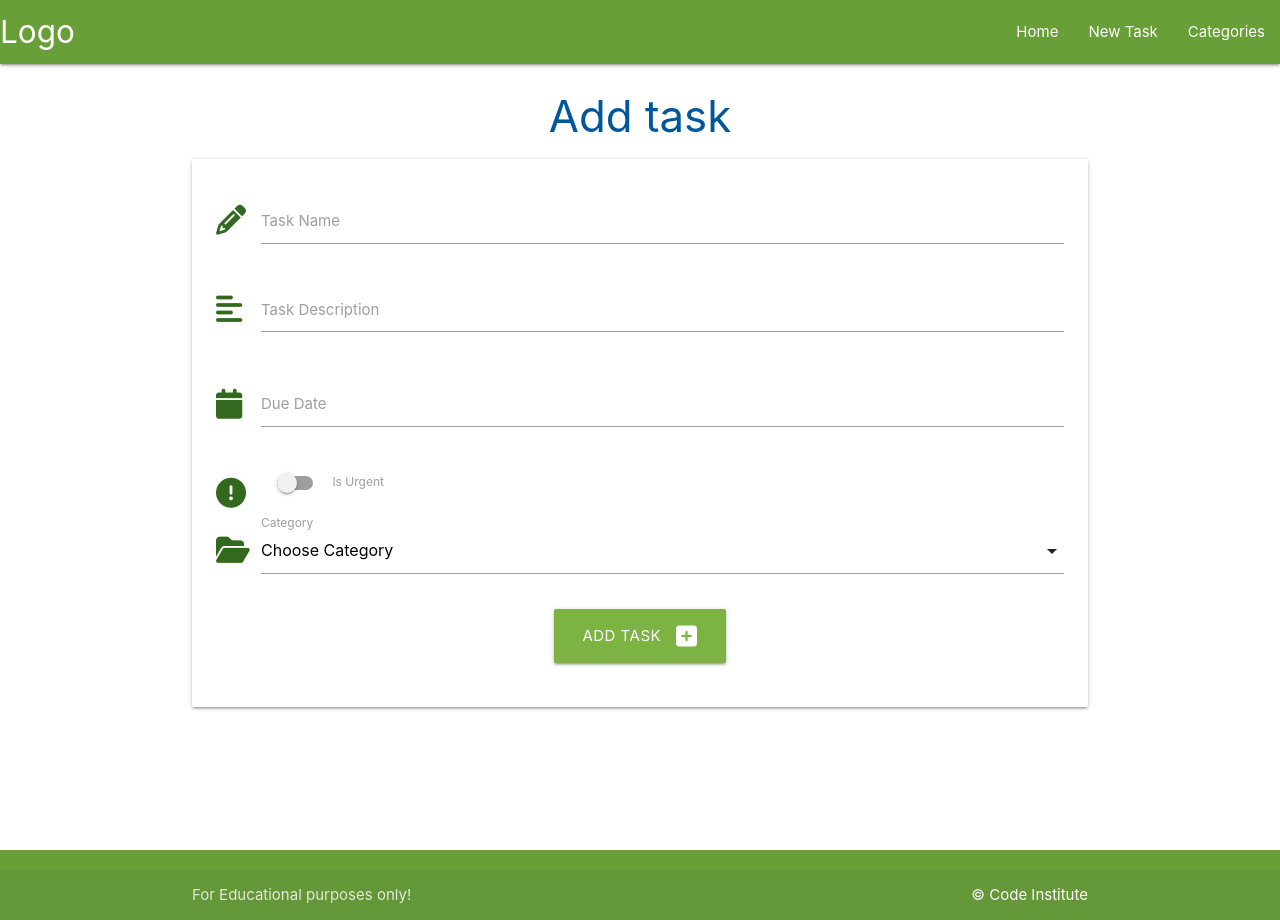
After one commit to EndaMagennis/task-manager, a Flask app: page /add_task in a window 1280 px wide. The commit adds this page. Run offline with Flask 2, Linux system fonts and the light colour scheme; data that the repository does not hold is empty.

Commit message:
Add create tasks functionality

```diff
--- a/taskmanager/routes.py
+++ b/taskmanager/routes.py
@@ -6,12 +6,16 @@ from taskmanager import app, db
 from taskmanager.models import Category, Task
 
 # Define the route for the home page
+
+
 @app.route("/")
 def home():
     # Render the tasks.html template
     return render_template("tasks.html")
 
 # Define the route for the categories page
+
+
 @app.route("/categories")
 def categories():
     # Query the database for all categories, ordered by category name
@@ -20,6 +24,8 @@ def categories():
     return render_template("categories.html", categories=categories)
 
 # Define the route for adding a category, accepting both GET and POST requests
+
+
 @app.route("/add_category", methods=["GET", "POST"])
 def add_category():
     # If the request method is POST
@@ -38,6 +44,8 @@ def add_category():
     return render_template("add_category.html")
 
 # Define the route for editing a category, accepting both GET and POST requests
+
+
 @app.route("/edit_category/<int:category_id>", methods=["GET", "POST"])
 def edit_category(category_id):
     # Get the category with the given id, or return a 404 error if it doesn't exist
@@ -60,3 +68,26 @@ def delete_category(category_id):
     db.session.delete(category)
     db.session.commit()
     return redirect(url_for('categories'))
+
+
+@app.route("/add_task", methods=["GET", "POST"])
+def add_task():
+    categories = list(Category.query.order_by(Category.category_name).all())
+    # If the request method is POST
+    if request.method == "POST":
+        # Create a new Task object from the form data
+        task = Task(
+            task_name=request.form.get("task_name"),
+            task_description=request.form.get("task_description"),
+            is_urgent=bool(True if request.form.get("is_urgent") else False),
+            due_date=request.form.get("due_date"),
+            category_id=request.form.get("category_id")
+        )
+        # Add the new task to the session
+        db.session.add(task)
+        # Commit the session to save the new task
+        db.session.commit()
+        # Redirect to the tasks page
+        return redirect(url_for('home'))
+    # If the request method is not POST, render the add_task.html template
+    return render_template("add_task.html", categories=categories)
--- a/taskmanager/static/js/script.js
+++ b/taskmanager/static/js/script.js
@@ -1,5 +1,17 @@
-$(document).ready(function(){
+$(document).ready(function () {
+    // sidenav initialisation
     $('.sidenav').sidenav();
 
+    // modal initialisation
     $('.modal').modal();
-  });
+
+    // datepicker initialisation
+    $('.datepicker').datepicker({
+        format: "dd mmmm, yyyy",
+        i18n: { done: "Select" }
+    }
+    );
+
+    // select initialisation
+    $('select').formSelect();
+});
--- /dev/null
+++ b/taskmanager/templates/add_task.html
@@ -0,0 +1,111 @@
+<!-- Extend the base layout -->
+{% extends "base.html" %}
+
+<!-- Define the content block -->
+{% block content %}
+
+<!-- Heading -->
+<h3 class="light-blue-text text-darken-4 center-align">Add task</h3>
+
+<!-- Form container -->
+<div class="row card-panel">
+  <!-- Start of form -->
+  <form class="col s12" method="POST" action="{{ url_for('add_task') }}">
+    <!-- Task name input field -->
+    <div class="row">
+      <div class="input-field col-12">
+        <i class="fas fa-pencil-alt prefix light-green-text text-darken-4"></i>
+        <input
+          id="task_name"
+          name="task_name"
+          minlength="5"
+          maxlength="50"
+          type="text"
+          class="validate"
+          required
+        />
+        <label for="task_name">Task Name</label>
+      </div>
+    </div>
+
+    <!--Task Description-->
+    <div class="row">
+      <div class="input-field col-12">
+        <i class="fas fa-align-left prefix light-green-text text-darken-4"></i>
+        <textarea
+          id="task_description"
+          name="task_description"
+          minlength="5"
+          maxlength="200"
+          type="text"
+          class="materialize-textarea validate"
+          required
+        ></textarea>
+        <label for="task_description">Task Description</label>
+      </div>
+    </div>
+
+    <!-- Due Date -->
+    <div class="row">
+      <div class="input-field col-12">
+        <i class="fas fa-calendar prefix light-green-text text-darken-4"></i>
+        <input
+          id="due_date"
+          name="due_date"
+          type="text"
+          class="datepicker validate"
+          required
+        />
+        <label for="due_date">Due Date</label>
+      </div>
+    </div>
+
+    <!-- is_urgent -->
+    <div class="row">
+      <div class="input-field col-12">
+        <div class="switch">
+          <i
+            class="fas fa-exclamation-circle prefix light-green-text text-darken-4"
+          ></i>
+          <label for="is_urgent">
+            <input id="is_urgent" name="is_urgent" type="checkbox" />
+            <span class="lever"></span>
+            Is Urgent
+          </label>
+        </div>
+      </div>
+    </div>
+
+    <!-- category_id -->
+    <div class="row">
+      <div class="input-field col-12">
+        <i class="fas fa-folder-open prefix light-green-text text-darken-4"></i>
+        <select name="category_id" id="category_id" class="validate">
+          <option value="" disabled selected>Choose Category</option>
+          {% for category in categories %}
+          <option value="{{ category.id }}">
+            {{ category.category_name }}
+          </option>
+          {% endfor %}
+        </select>
+        <label for="task_name">Category</label>
+      </div>
+    </div>
+
+    <!-- Submit button -->
+    <div class="row">
+      <div class="col-12 center-align">
+        <button type="submit" class="btn-large light-green darken-1">
+          Add Task <i class="fas fa-plus-square right"></i>
+        </button>
+      </div>
+    </div>
+
+    <!-- End of form -->
+  </form>
+
+  <!-- End of form container -->
+</div>
+
+<!-- End of content block -->
+{% endblock%}
--- a/taskmanager/templates/base.html
+++ b/taskmanager/templates/base.html
@@ -31,7 +31,7 @@
           ></a>
           <ul class="right hide-on-med-and-down">
             <li><a href="{{ url_for('home') }}">Home</a></li>
-            <li><a href="">New Task</a></li>
+            <li><a href="{{ url_for('add_task') }}">New Task</a></li>
             <li><a href="{{ url_for('categories') }}">Categories</a></li>
           </ul>
         </div>
@@ -39,7 +39,7 @@
 
       <ul class="sidenav" id="mobile-demo">
         <li><a href="{{ url_for('home') }}">Home</a></li>
-        <li><a href="">New Task</a></li>
+        <li><a href="{{ url_for('add_task') }}">New Task</a></li>
         <li><a href="{{ url_for('categories') }}">Categories</a></li>
       </ul>
     </header>
```
Also changed, not shown: taskmanager/models.py (+10 -5 lines), taskmanager/templates/tasks.html (+7 -0 lines).
